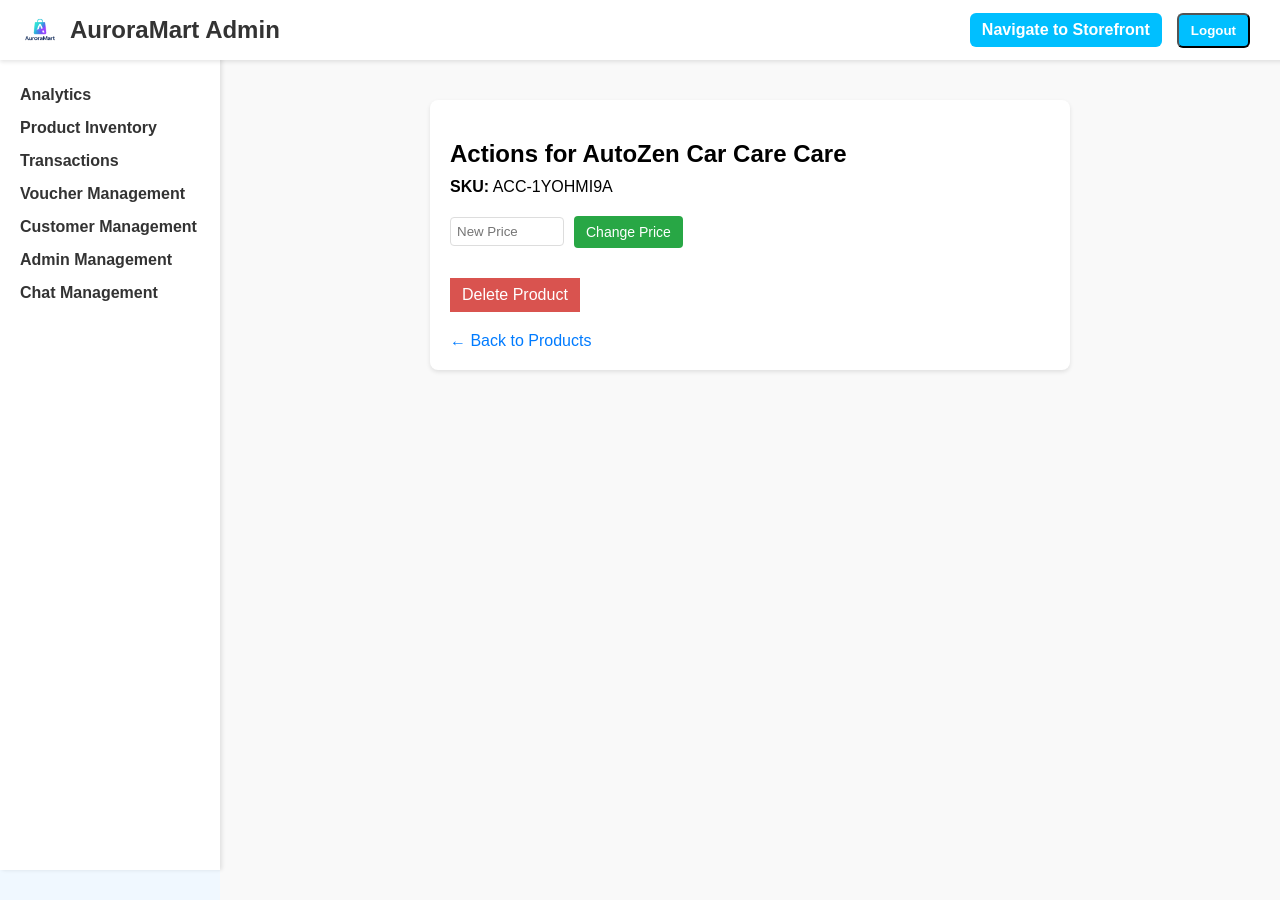
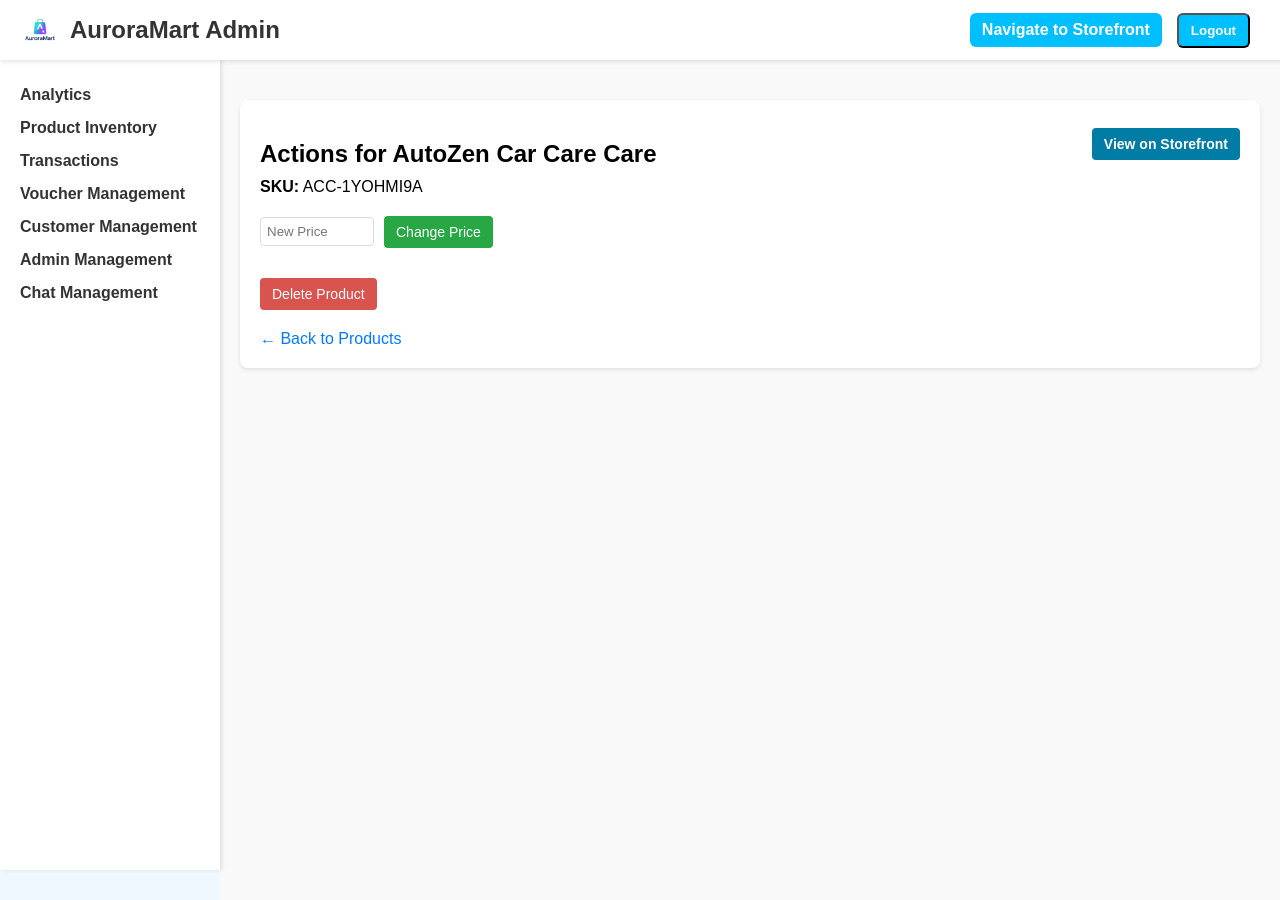
Before and after one commit to sucrameht/aurora-mart, a Django app: a page that uses aurora_mart_proj/auroraadmin/templates/auroraadmin/product_actions.html in a window 1280 px wide. Run offline with Django 5.2, Linux system fonts and the light colour scheme; a user stored in the database is signed in; data comes from the database, SQL or seed files in the repository; data that the repository does not hold is empty.

Commit message:
add embedded links to product that opens in a new tab

```diff
--- a/aurora_mart_proj/auroraadmin/static/auroraadmin/css/product_actions.css
+++ b/aurora_mart_proj/auroraadmin/static/auroraadmin/css/product_actions.css
@@ -1,5 +1,5 @@
 .actions-container {
-    max-width: 600px;
+    max-width: 1200px;
     margin: 20px auto;
     padding: 20px;
     background: #fff;
@@ -11,7 +11,7 @@
     margin-bottom: 20px;
 }
 .product-info h2 {
-    margin-bottom: 10px;
+    margin-bottom: 0px;
 }
 .product-info p {
     margin: 5px 0;
@@ -56,6 +56,8 @@
     text-decoration: none;
     display: inline-block;
     padding: 8px 12px;
+    border-radius: 4px;
+    font-size: 14px;
     align-self: flex-start;
 }
 .back-link {
@@ -65,3 +67,28 @@
     color: #007bff;
     text-decoration: none;
 }
+
+.product-info-header {
+    display: flex;
+    justify-content: space-between;
+    align-items: center;
+    margin-bottom: 10px;
+}
+
+.view-storefront-btn {
+    display: inline-block;
+    padding: 8px 12px;
+    background: #007ca5;
+    color: white;
+    text-decoration: none;
+    border-radius: 4px;
+    font-size: 14px;
+    font-weight: 600;
+    transition: background-color 0.2s;
+    flex-shrink: 0;
+    margin-left: 15px;
+}
+
+.view-storefront-btn:hover {
+    background: #005f7f;
+}
--- a/aurora_mart_proj/auroraadmin/templates/auroraadmin/product_actions.html
+++ b/aurora_mart_proj/auroraadmin/templates/auroraadmin/product_actions.html
@@ -8,7 +8,12 @@
 
 <div class="actions-container">
     <div class="product-info">
-        <h2>Actions for {{ product.product_name }}</h2>
+        <div class="product-info-header">
+            <h2>Actions for {{ product.product_name }}</h2>
+            <a href="{% url 'product_detail' product.sku_code %}" class="view-storefront-btn" target="_blank">
+                View on Storefront
+            </a>
+        </div>
         <p><strong>SKU:</strong> {{ product.sku_code }}</p>
     </div>
 
--- a/aurora_mart_proj/auroraadmin/templates/auroraadmin/transaction_detail.html
+++ b/aurora_mart_proj/auroraadmin/templates/auroraadmin/transaction_detail.html
@@ -54,7 +54,11 @@ Transaction {{ transaction.id }}
                 {% for item in transaction.items.all %}
                 <tr>
                     <td>{{ item.product.sku_code }}</td>
-                    <td class="product-name">{{ item.product.product_name }}</td>
+                    <td class="product-name">
+                        <a href="{% url 'product_detail' item.product.sku_code %}" class="table-product-link" target="_blank">
+                            {{ item.product.product_name }}
+                        </a>
+                    </td>
                     <td class="text-center">{{ item.quantity_purchased }}</td>
                     <td class="text-right">S${{ item.product.unit_price|floatformat:2 }}</td>
                     <!-- Use the subtotal property from the OrderItem model -->
--- a/aurora_mart_proj/storefront/static/storefront/css/cart.css
+++ b/aurora_mart_proj/storefront/static/storefront/css/cart.css
@@ -94,8 +94,6 @@ body {
     background-color: #0056b3;
 }
 
-
-/* --- Filled Cart Styles --- */
 .continue-shopping-link {
     text-decoration: none;
     color: #007ca5;
```
Also changed, not shown: aurora_mart_proj/auroraadmin/static/auroraadmin/css/product.css (+8 -22 lines), aurora_mart_proj/auroraadmin/static/auroraadmin/css/transaction_detail.css (+9 -0 lines), aurora_mart_proj/auroraadmin/templates/auroraadmin/product.html (+7 -3 lines).
